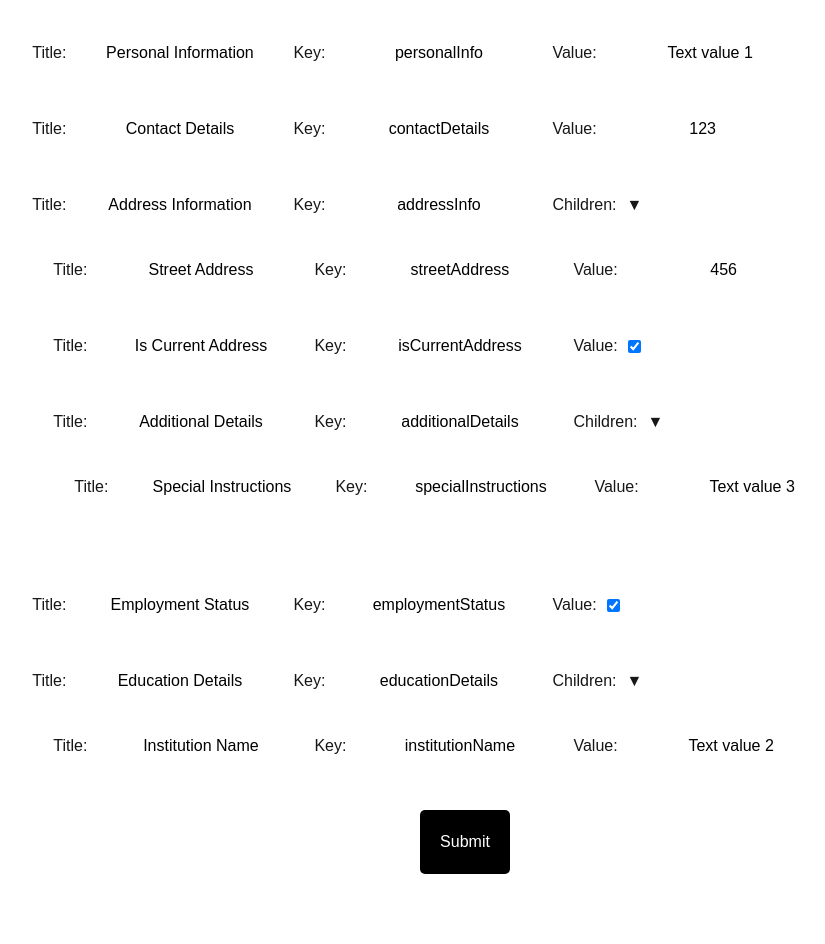
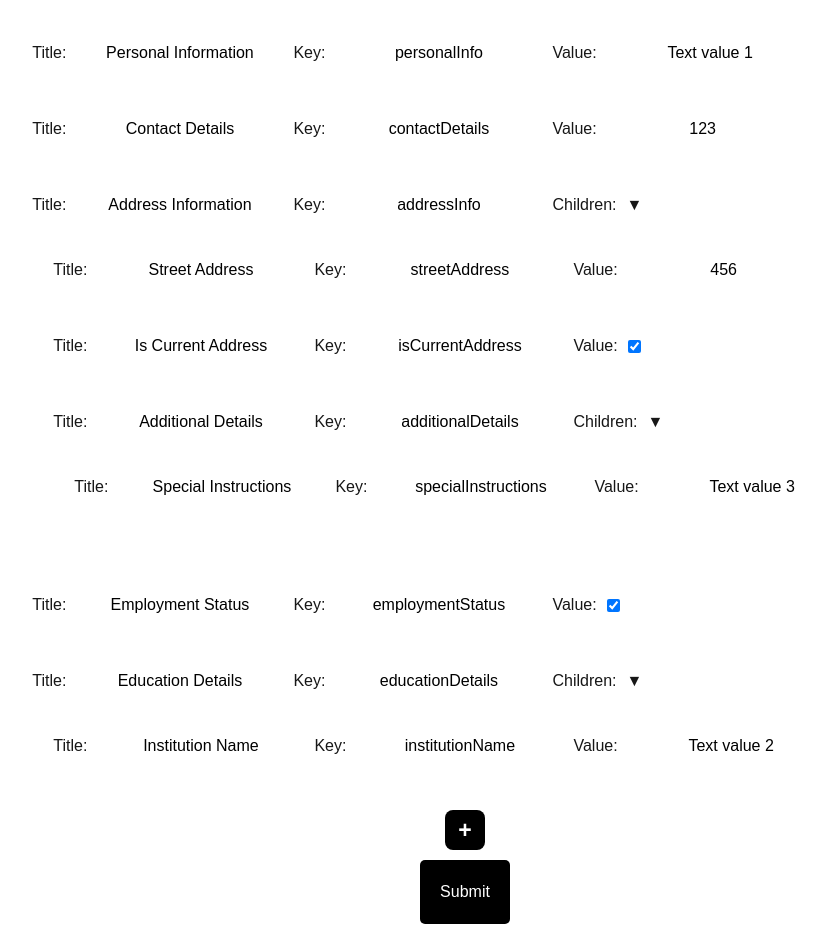
Before and after one commit to patchamet/web-summoner, a Next.js app: page /conjuring in a window 1280 px wide. Shown: the whole page, without its empty margins (175-1000 px from the left). Before the commit the page ends 894 px from the top, so only its background shows below. Built offline with nearby package versions, Linux system fonts and the light colour scheme.

Commit message:
Add BtnSquareAdd component and integrate into Conjuring page: Introduce a new button for adding fields, enhancing user interaction and form functionality.

```diff
--- a/src/app/conjuring/page.tsx
+++ b/src/app/conjuring/page.tsx
@@ -3,6 +3,7 @@ import { useEffect, useRef, useState } from 'react';
 import styled from 'styled-components';
 import _ from 'lodash';
 import InputField from '@/components/shared/InputField';
+import BtnSquareAdd from '@/components/shared/BtnSquareAdd';
 import { applyDebugBorders } from '@/utils/debugBorder';
 import { TFieldItem } from '@/types';
 
@@ -168,6 +169,10 @@ const Conjuring = () => {
         setFormData(newFormData);
     }
 
+    const handleAddField = () => {
+        alert('handleAddField');
+    }
+
     return (
         <ConjuringContainer ref={containerRef}>
             <ConjuringForm
@@ -183,6 +188,7 @@ const Conjuring = () => {
                     />
                 ))}
             </ConjuringForm>
+            <BtnSquareAdd onClick={handleAddField} />
 
             <ConjuringSubmit
                 type="submit"
--- /dev/null
+++ b/src/components/shared/BtnSquareAdd.tsx
@@ -0,0 +1,54 @@
+import React from 'react';
+import styled from 'styled-components';
+
+const BtnSquareAddContainer = styled.button`
+    display: flex;
+    flex-direction: column;
+    align-items: center;
+    justify-content: center;
+    width: 40px;
+    height: 40px;
+    border-radius: 8px;
+    background-color: #000;
+    color: #fff;
+    border: none;
+    cursor: pointer;
+    font-size: 1.2em;
+    font-weight: bold;
+    color: #fff;
+    &:hover {
+        background-color: #333;
+    }
+    &:active {
+        background-color: #666;
+    }
+    &:focus {
+        outline: none;
+    }
+    &:disabled {
+        background-color: #ccc;
+        cursor: not-allowed;
+    }
+`;
+
+const BtnSquareAddText = styled.span`
+    font-size: 1.2em;
+    font-weight: bold;
+    color: #fff;
+    text-align: center;
+
+`;
+
+const BtnSquareAdd = ({
+    onClick,
+}: {
+    onClick?: () => void;
+}) => {
+    return (
+        <BtnSquareAddContainer onClick={onClick}>
+            <BtnSquareAddText>+</BtnSquareAddText>
+        </BtnSquareAddContainer>
+    )
+}
+
+export default BtnSquareAdd;
```
